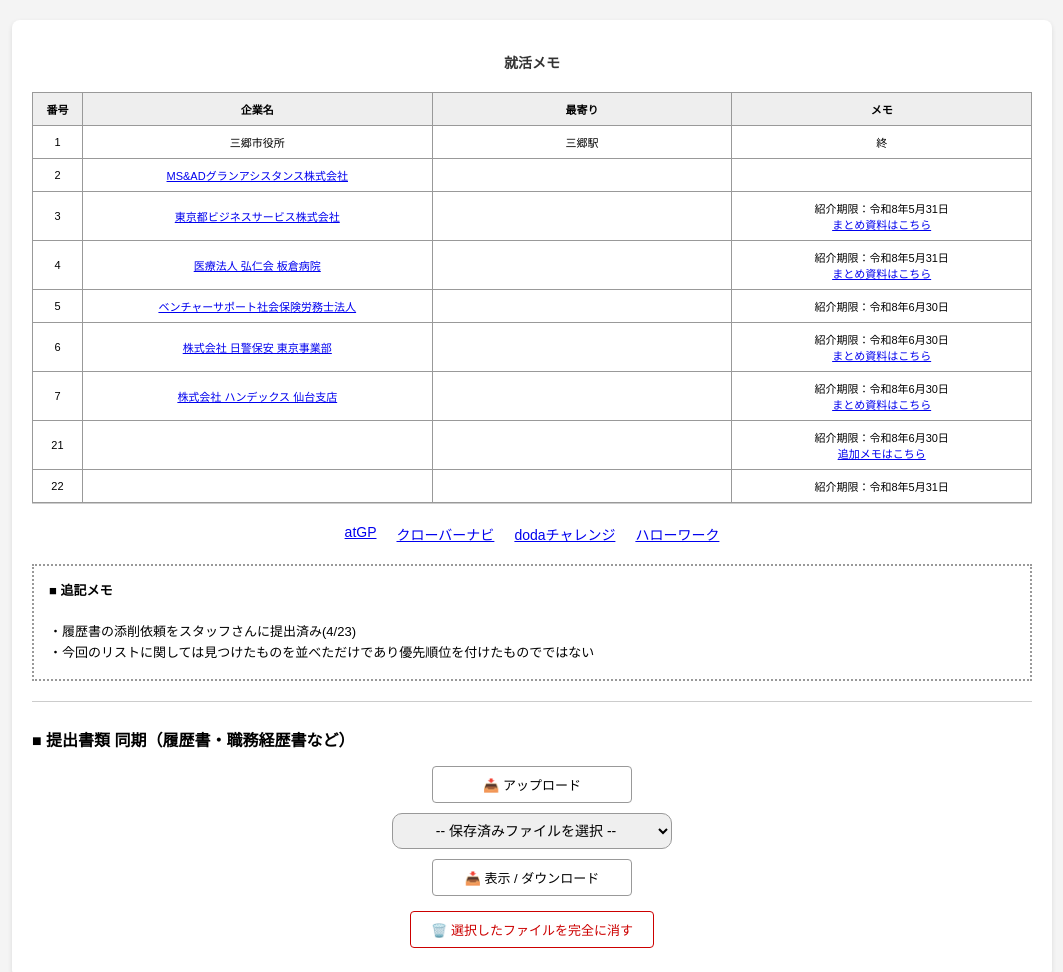
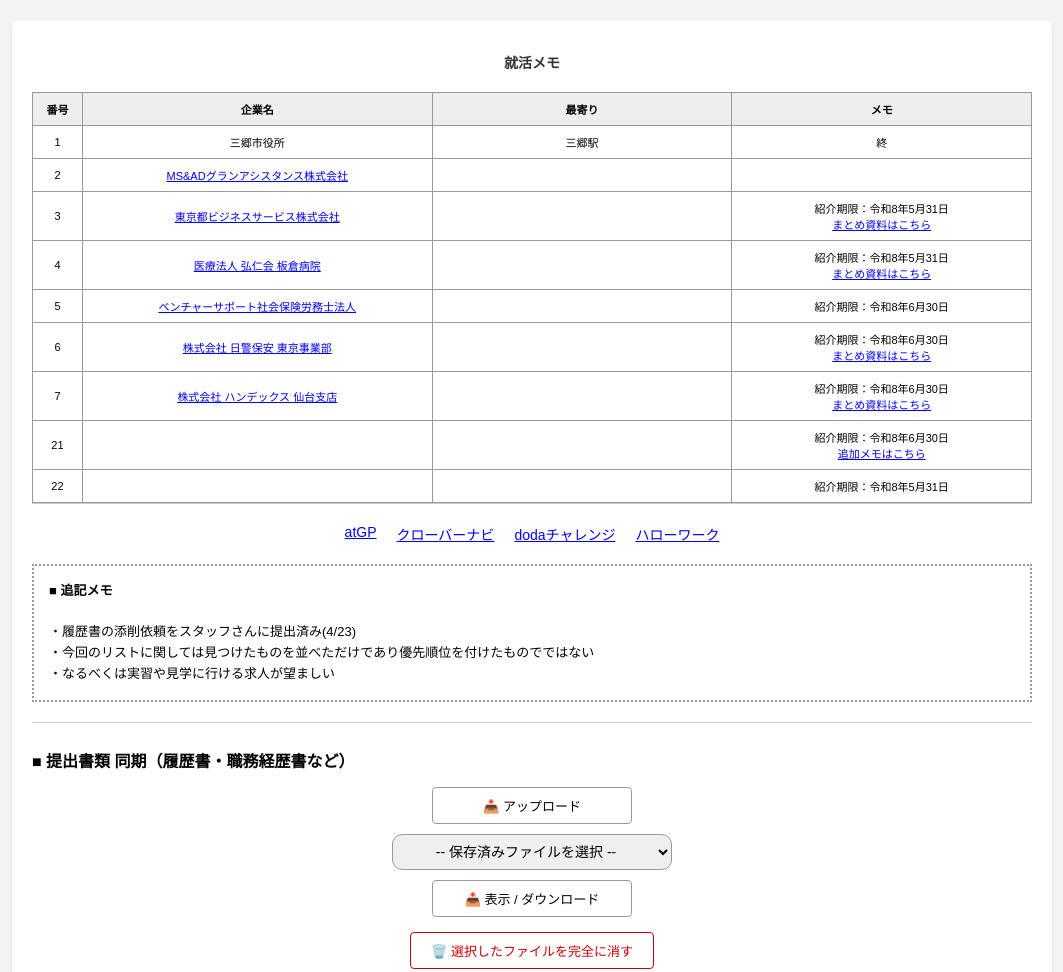
Before and after one commit to miki0113/Job-hunting, a website: page index.html in a window 1280 px wide. Shown: the top 972 px of the page, without its empty margins (108-1171 px from the left). Drawn offline with Linux system fonts and the light colour scheme; no server answers.

Commit message:
Update index.html

```diff
--- a/index.html
+++ b/index.html
@@ -60,7 +60,8 @@
     <div class="memo-box">
         <strong>■ 追記メモ</strong><br><br>
         ・履歴書の添削依頼をスタッフさんに提出済み(4/23)<br>
-        ・今回のリストに関しては見つけたものを並べただけであり優先順位を付けたものでではない
+        ・今回のリストに関しては見つけたものを並べただけであり優先順位を付けたものでではない<br>
+        ・なるべくは実習や見学に行ける求人が望ましい
     </div>
 
     <div class="sync-section">
```
